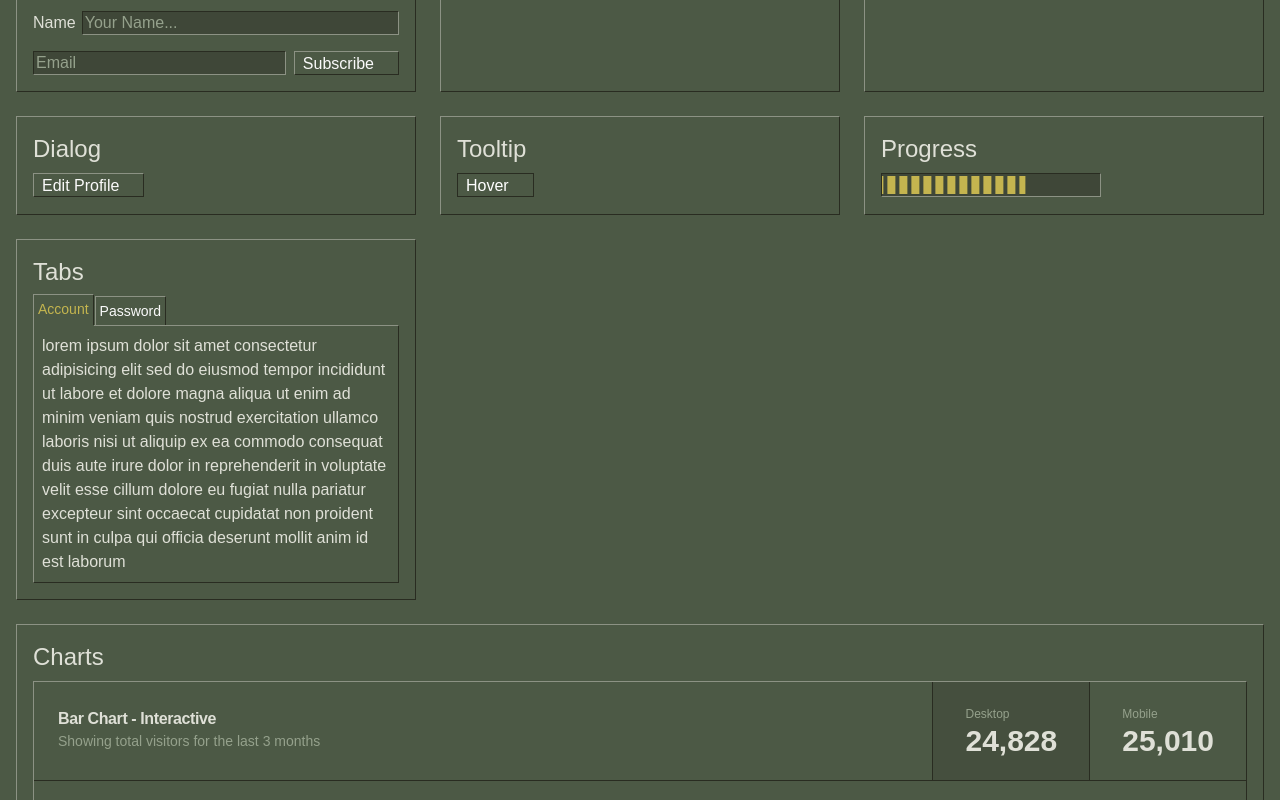
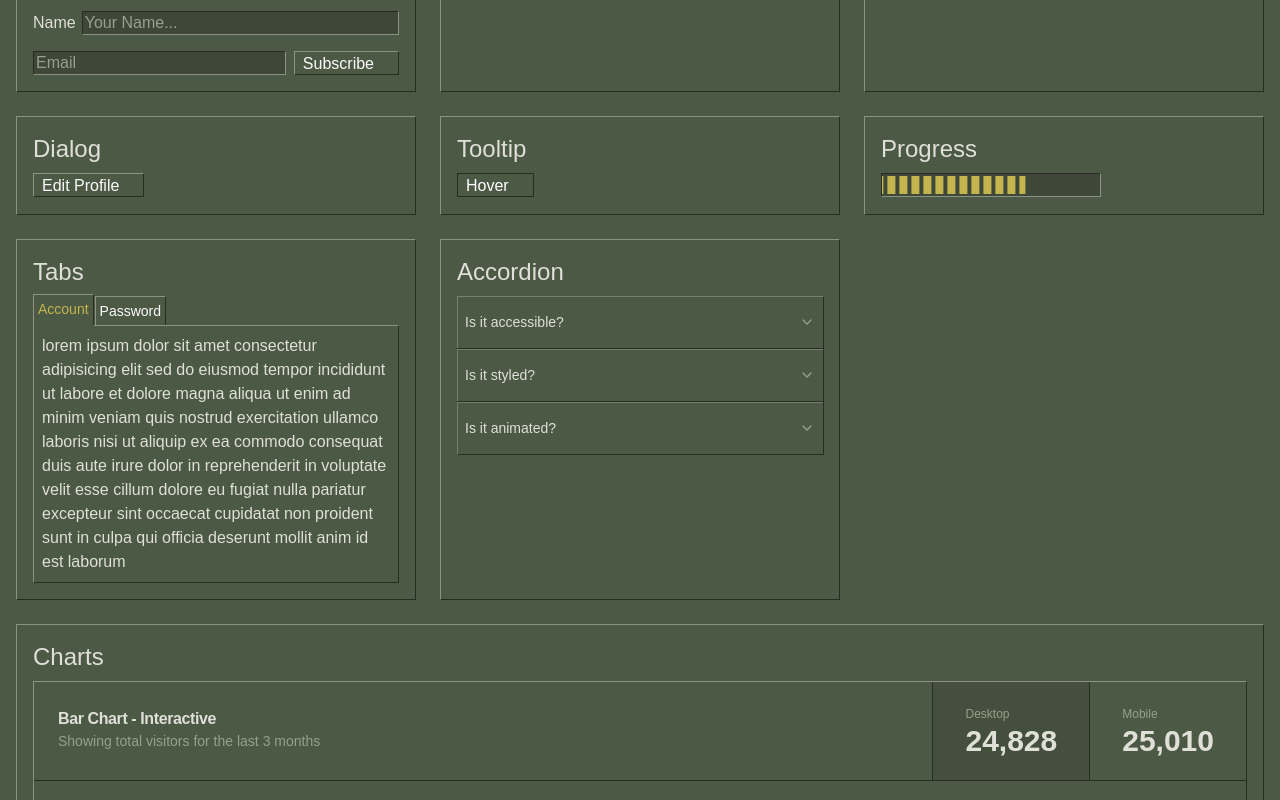
Before and after one commit to Triginarsa/shadcn-cs-16, a Next.js app: page / in a window 1280 px wide. Shown: the part 658-1458 px from the top of the page. Built offline with nearby package versions, Linux system fonts and the light colour scheme; a web font is replaced by a local one.

Commit message:
feat: accordion

```diff
--- a/app/page.tsx
+++ b/app/page.tsx
@@ -1,3 +1,4 @@
+import { AccordionDemo } from "@/components/accordion-demo";
 import ButtonDemo from "@/components/button-demo";
 import { ChartDemo } from "@/components/chart-demo";
 import { CheckboxDemo } from "@/components/checkbox-demo";
@@ -72,6 +73,10 @@ export default function Home() {
               <h2 className="text-2xl mb-2">Tabs</h2>
               <TabsDemo />
             </div>
+            <div className="p-4 border border-t-[#8c9284] border-l-[#8c9284] border-r-[#292c21] border-b-[#292c21]">
+              <h2 className="text-2xl mb-2">Accordion</h2>
+              <AccordionDemo />
+            </div>
             <div className="p-4 border border-t-[#8c9284] border-l-[#8c9284] border-r-[#292c21] border-b-[#292c21] md:col-span-2 lg:col-span-3">
               <h2 className="text-2xl mb-2">Charts</h2>
               <ChartDemo />
--- /dev/null
+++ b/components/accordion-demo.tsx
@@ -0,0 +1,33 @@
+import {
+  Accordion,
+  AccordionContent,
+  AccordionItem,
+  AccordionTrigger,
+} from "@/components/ui/accordion";
+
+export function AccordionDemo() {
+  return (
+    <Accordion type="single" collapsible className="w-full">
+      <AccordionItem value="item-1">
+        <AccordionTrigger>Is it accessible?</AccordionTrigger>
+        <AccordionContent>
+          Yes. It adheres to the WAI-ARIA design pattern.
+        </AccordionContent>
+      </AccordionItem>
+      <AccordionItem value="item-2">
+        <AccordionTrigger>Is it styled?</AccordionTrigger>
+        <AccordionContent>
+          Yes. It comes with default styles that matches the other
+          components&apos; aesthetic.
+        </AccordionContent>
+      </AccordionItem>
+      <AccordionItem value="item-3">
+        <AccordionTrigger>Is it animated?</AccordionTrigger>
+        <AccordionContent>
+          Yes. It&apos;s animated by default, but you can disable it if you
+          prefer.
+        </AccordionContent>
+      </AccordionItem>
+    </Accordion>
+  );
+}
--- /dev/null
+++ b/components/ui/accordion.tsx
@@ -0,0 +1,69 @@
+"use client";
+
+import * as React from "react";
+import * as AccordionPrimitive from "@radix-ui/react-accordion";
+import { ChevronDownIcon } from "lucide-react";
+
+import { cn } from "@/lib/utils";
+
+function Accordion({
+  ...props
+}: React.ComponentProps<typeof AccordionPrimitive.Root>) {
+  return <AccordionPrimitive.Root data-slot="accordion" {...props} />;
+}
+
+function AccordionItem({
+  className,
+  ...props
+}: React.ComponentProps<typeof AccordionPrimitive.Item>) {
+  return (
+    <AccordionPrimitive.Item
+      data-slot="accordion-item"
+      className={cn(
+        "border-b last:border-b-0 inset-shadow-[1px_1px_0_rgb(117_128_111)] shadow-[1px_1px_0_rgb(41_44_33)]",
+        className
+      )}
+      {...props}
+    />
+  );
+}
+
+function AccordionTrigger({
+  className,
+  children,
+  ...props
+}: React.ComponentProps<typeof AccordionPrimitive.Trigger>) {
+  return (
+    <AccordionPrimitive.Header className="flex">
+      <AccordionPrimitive.Trigger
+        data-slot="accordion-trigger"
+        className={cn(
+          "ring-ring px-2 dark:ring-ring/20 dark:outline-ring/40 outline-ring/50 flex flex-1 items-start justify-between gap-4 py-4 text-left text-sm font-medium transition-all hover:underline hover:decoration-dotted hover:text-accent-foreground focus-visible:ring-1 focus-visible:-outline-offset-4 focus-visible:outline-1 focus-visible:outline-dotted focus-visible:outline-black disabled:pointer-events-none disabled:opacity-50 [&[data-state=open]>svg]:rotate-180",
+          className
+        )}
+        {...props}
+      >
+        {children}
+        <ChevronDownIcon className="text-muted-foreground pointer-events-none size-4 shrink-0 translate-y-0.5 transition-transform duration-200" />
+      </AccordionPrimitive.Trigger>
+    </AccordionPrimitive.Header>
+  );
+}
+
+function AccordionContent({
+  className,
+  children,
+  ...props
+}: React.ComponentProps<typeof AccordionPrimitive.Content>) {
+  return (
+    <AccordionPrimitive.Content
+      data-slot="accordion-content"
+      className="data-[state=closed]:animate-accordion-up px-2 data-[state=open]:animate-accordion-down overflow-hidden text-sm"
+      {...props}
+    >
+      <div className={cn("pt-0 pb-4", className)}>{children}</div>
+    </AccordionPrimitive.Content>
+  );
+}
+
+export { Accordion, AccordionItem, AccordionTrigger, AccordionContent };
--- a/package.json
+++ b/package.json
@@ -9,6 +9,7 @@
     "lint": "next lint"
   },
   "dependencies": {
+    "@radix-ui/react-accordion": "^1.2.3",
     "@radix-ui/react-checkbox": "^1.1.4",
     "@radix-ui/react-dialog": "^1.1.6",
     "@radix-ui/react-label": "^2.1.2",
```
Also changed, not shown: app/globals.css (+26 -0 lines), 1 other file (tests, documents, lock files or other folders).
